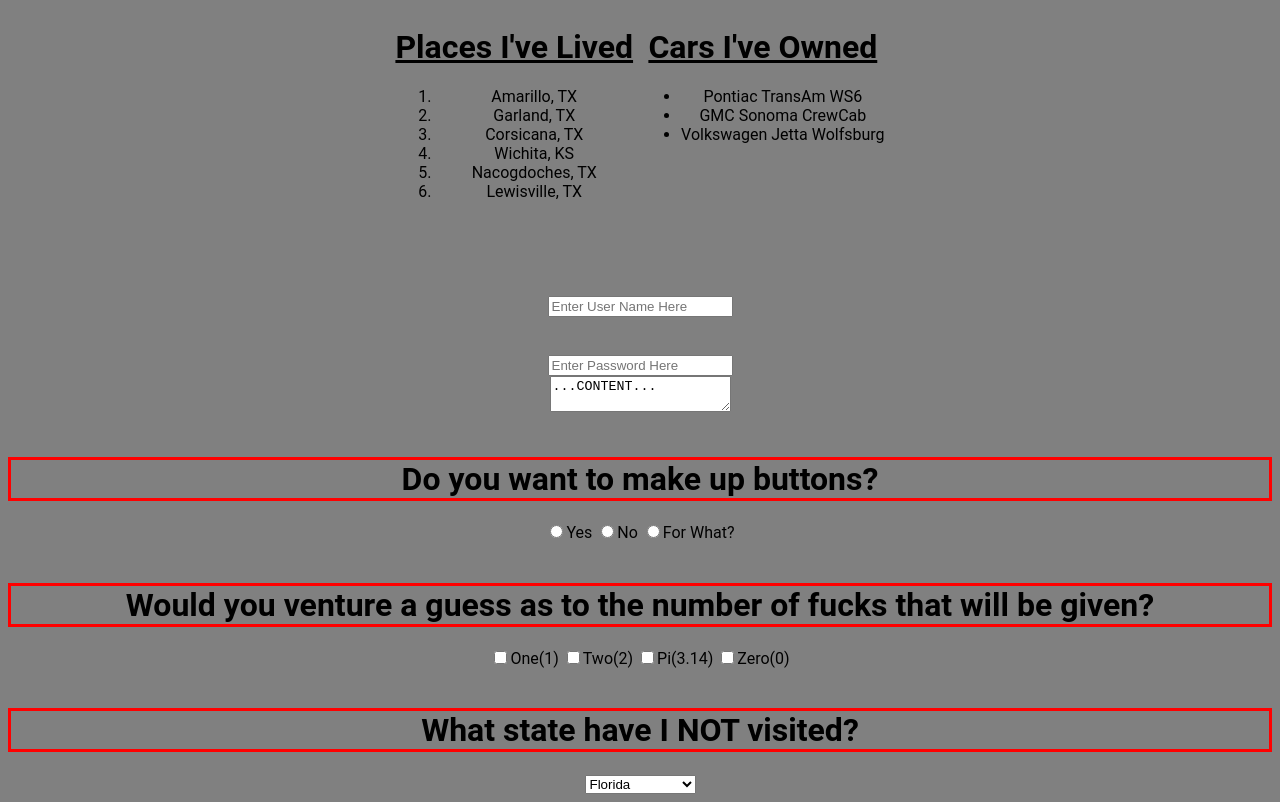
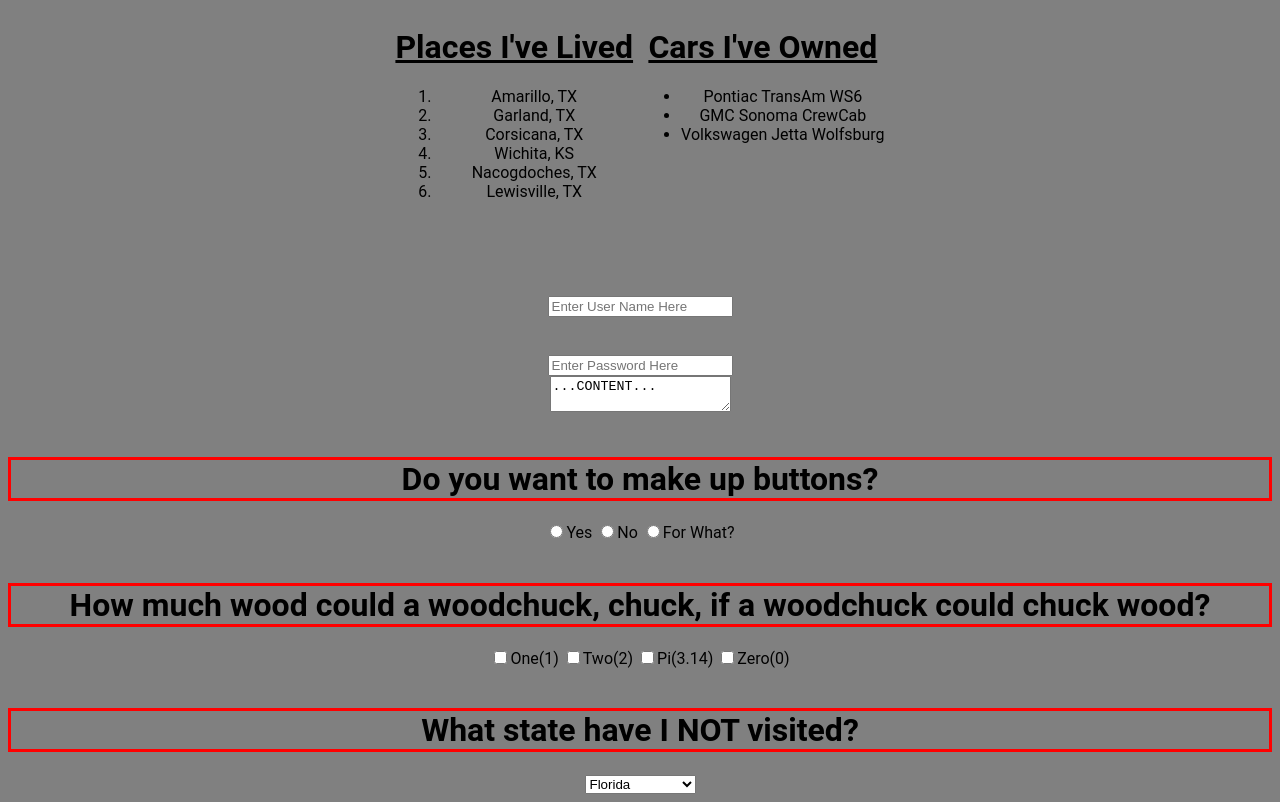
Before and after one commit to aboroujerdi/gunterja.github.io, a plain HTML site: page index.html in a window 1280 px wide. Shown: the part 593-1395 px from the top of the page. Drawn offline with nearby package versions, Linux system fonts and the light colour scheme.

Commit message:
Update index.html

```diff
--- a/index.html
+++ b/index.html
@@ -73,7 +73,7 @@
 
           <br>
           <br>
-     <h1 class="myClass"> Would you venture a guess as to the number of fucks that will be given?</h1>
+     <h1 class="myClass"> How much wood could a woodchuck, chuck, if a woodchuck could chuck wood?</h1>
         <input name="option1" type="checkbox" value="One(1)">One(1)
         <input name="option1" type="checkbox" value="Two(2)">Two(2)
         <input name="option1" type="checkbox" value="Pi(3.14)">Pi(3.14)
```
